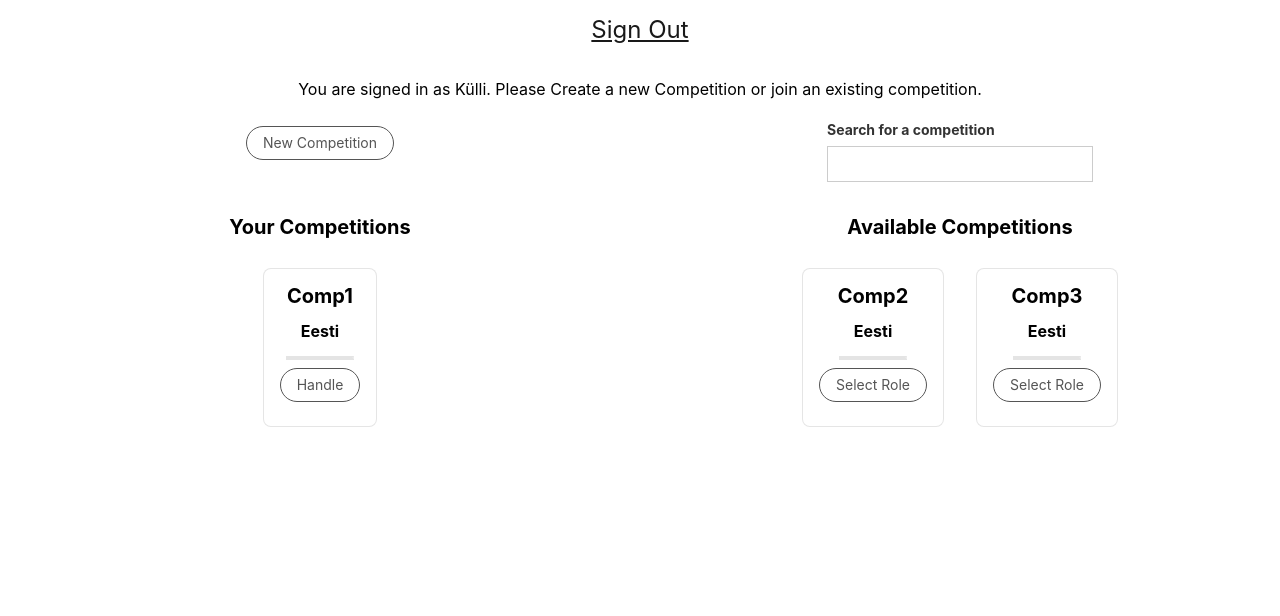
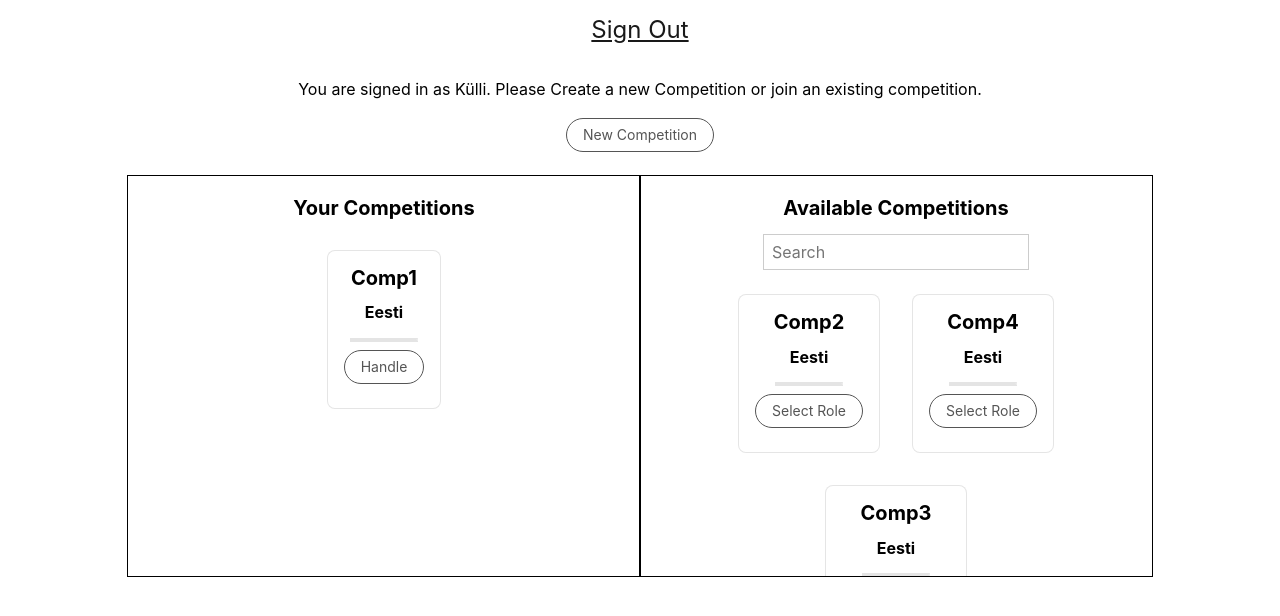
Before and after one commit to andresrmts/WLManagement, a React (Create React App) app: page /competitions in a window 1280 px wide. Shown: the top 616 px of the page. Built offline with nearby package versions, Linux system fonts and the light colour scheme.

Commit message:
Moved the layout around a little bit in the Competitions component. Competition search now functional.

```diff
--- a/src/App.js
+++ b/src/App.js
@@ -1,32 +1,19 @@
-import React, { Component } from 'react';
+import React from 'react';
 import Navigation from './components/Navigation';
 import AppRouter from './components/AppRouter';
 import './App.css';
 import { AuthProvider } from './AuthContext';
 import { BrowserRouter as Router } from 'react-router-dom';
 
-class App extends Component {
-  constructor() {
-    super();
-    this.state = {
-      searchBox: '',
-    };
-  }
-
-  onSearchChange = e => {
-    this.setState({ searchBox: e.target.value });
-  };
-
-  render() {
+const App = () => {
   return (
     <AuthProvider>
       <Router>
         <Navigation />
-          <AppRouter onSearchChange={this.onSearchChange} />
+        <AppRouter />
       </Router>
     </AuthProvider>
   );
-  }
-}
+};
 
 export default App;
--- a/src/CompetitionsContext/index.js
+++ b/src/CompetitionsContext/index.js
@@ -146,6 +146,78 @@ const CompsProvider = ({ children }) => {
           cnj: 40,
           coachid: 29,
           coachname: 'Coach2',
+          result: {
+            snatch: [],
+            cnj: [],
+          },
+        },
+      ],
+    },
+    {
+      id: '4',
+      authorId: 13,
+      name: 'Comp4',
+      location: 'Eesti',
+      officials: [
+        {
+          id: 12,
+          name: 'Judge3',
+          role: 'judge',
+        },
+        {
+          id: 17,
+          name: 'Coach3',
+          role: 'coach',
+        },
+      ],
+      registrations: [
+        {
+          name: 'Judge4',
+          role: 'judge',
+        },
+        {
+          name: 'Coach4',
+          role: 'coach',
+        },
+      ],
+      athletes: [
+        {
+          name: 'Athletez1',
+          attempt: 0,
+          weight: '-',
+          age: 22,
+          snatch: 30,
+          cnj: 40,
+          coachid: 90,
+          coachname: 'Coach3',
+          result: {
+            snatch: [],
+            cnj: [],
+          },
+        },
+        {
+          name: 'Athletez2',
+          attempt: 0,
+          weight: '-',
+          age: 22,
+          snatch: 30,
+          cnj: 40,
+          coachid: 26,
+          coachname: 'Coach3',
+          result: {
+            snatch: [],
+            cnj: [],
+          },
+        },
+        {
+          name: 'Athletez3',
+          attempt: 0,
+          weight: '-',
+          age: 22,
+          snatch: 30,
+          cnj: 40,
+          coachid: 23,
+          coachname: 'Coach3',
           result: {
             snatch: [],
             cnj: [],
--- a/src/components/AppRouter/index.js
+++ b/src/components/AppRouter/index.js
@@ -8,7 +8,7 @@ import CompetitionCreation from '../../pages/CompetitionCreation';
 import HandleCompetition from '../../pages/HandleCompetition';
 import { useAuthContext } from '../../AuthContext';
 
-const AppRouter = ({ onSearchChange }) => {
+const AppRouter = () => {
   const { userId } = useAuthContext();
 
   const isSignedIn = !!userId;
@@ -30,7 +30,7 @@ const AppRouter = ({ onSearchChange }) => {
           <div>
             <CompsProvider>
               <Route path="/competitions">
-                <Competitions onSearchChange={onSearchChange} />
+                <Competitions />
               </Route>
               <Route path="/competitioncreation">
                 <CompetitionCreation />
--- a/src/pages/Competitions/index.js
+++ b/src/pages/Competitions/index.js
@@ -4,47 +4,50 @@ import { Link } from 'react-router-dom';
 import { useAuthContext } from '../../AuthContext';
 import { useCompsContext } from '../../CompetitionsContext';
 
-const Competitions = ({ onSearchChange }) => {
+const Competitions = () => {
   const { userName, userId } = useAuthContext();
   const { getMyCompetitions, getActiveCompetitions } = useCompsContext();
   const [yourComps] = useState(getMyCompetitions(userId));
   const [activeComps] = useState(getActiveCompetitions(userId));
+  const [searchBox, setSearchBox] = useState('');
 
   return (
-    <div>
+    <div className="flex flex-column">
       <p className="flex justify-center pa1 tc">
         You are signed in as {userName}. Please Create a new Competition or join an existing competition.
       </p>
-      <div>
-        <div className="flex justify-center fl w-100 w-50-ns pa2 tc">
+      <div className="w-100">
+        <div className="flex justify-center pb3 fl w-100 tc">
           <Link to="/competitioncreation" className="pointer f6 link dim br-pill ba ph3 pv2 mb2 mid-gray no-underline">
             New Competition
           </Link>
         </div>
-        <div className="flex justify-center fl w-100 w-50-ns pa1 black-80">
+        <div className="flex justify-center w-100 vh-50">
+          <div className="fl w-100 w-40-ns pa2 tc outline vh-75-ns vh-50-l vh-50 overflow-y-scroll">
+            <h1 className="f4">Your Competitions</h1>
+            <div>
+              <CardList competitions={yourComps} />
+            </div>
+          </div>
+          <div className="flex flex-column items-center fl w-100 w-40-ns pa2 tc vh-75-ns vh-50-l vh-50 overflow-y-scroll outline">
+            <h1 className="f4">Available Competitions</h1>
             <div className="measure">
-            <label htmlFor="competition" className="f6 b db mb2">
-              Search for a competition
-            </label>
               <input
-              onChange={onSearchChange}
+                onChange={e => setSearchBox(e.target.value)}
                 id="competitionSearch"
+                placeholder="Search"
                 className="input-reset ba b--black-20 pa2 mb2 db w-100"
                 type="text"
                 aria-describedby="name-desc"
               />
             </div>
-        </div>
-        <div className="fl w-100 w-50-ns pa2 tc">
-          <h1 className="f4">Your Competitions</h1>
             <div>
-            <CardList competitions={yourComps} />
+              <CardList
+                competitions={activeComps.filter(comp => comp.name.toLowerCase().includes(searchBox.toLowerCase()))}
+              />
             </div>
           </div>
         </div>
-      <div className="fl w-100 w-50-ns pa2 tc">
-        <h1 className="f4">Available Competitions</h1>
-        <CardList competitions={activeComps} />
       </div>
     </div>
   );
--- a/src/pages/HandleCompetition/components/AdminNav/index.js
+++ b/src/pages/HandleCompetition/components/AdminNav/index.js
@@ -4,7 +4,7 @@ import { useAuthContext } from '../../../../AuthContext';
 import { useCompsContext } from '../../../../CompetitionsContext';
 import Button from '../../../../components/Button';
 
-const AdminNav = ({ status, setStatus, toggleTimer, showState }) => {
+const AdminNav = ({ status, setStatus, toggleTimer }) => {
   const { getCompetition } = useCompsContext();
   const { compId } = useParams();
   const { setRole } = useAuthContext();
--- a/src/pages/HandleCompetition/components/CoachNav/index.js
+++ b/src/pages/HandleCompetition/components/CoachNav/index.js
@@ -16,26 +16,26 @@ const CoachNav = ({ status }) => {
       <h1 className="f5">
         You are currently coach {userName} in {competition.name}
       </h1>
-      <nav className="flex justify-center">
+      <nav className="flex justify-center pa0">
         {status === 'started' ? (
           <Link to="/competitions" onClick={() => setRole('')} className="f3-ns f5 pa3 underline pointer black-90">
             Exit
           </Link>
         ) : (
           <nav className="flex justify-center">
-            <Link to={match.url} className="f3-ns f5-m f5 pa3-ns pa2-m underline pointer black-90">
+            <Link to={match.url} className="f4-ns f5-m f5 pa3-ns pa2-m mh1 underline pointer black-90">
               My Athletes
             </Link>
             <Link
               to={`${match.url}/athleteregistration`}
-              className="f3-ns f5-m f5 pa3-ns pa2-m underline pointer black-90"
+              className="f4-ns f5-m f5 pa3-ns pa2-m mh1 underline pointer black-90"
             >
               Register Athlete
             </Link>
             <Link
               to="/competitions"
               onClick={() => setRole('')}
-              className="f3-ns f5-m f5 pa3-ns pa2-m underline pointer black-90"
+              className="f4-ns f5-m f5 pa3-ns pa2-m underline pointer black-90"
             >
               Exit
             </Link>
```
Lines whose indentation alone changed are shown as unchanged.
